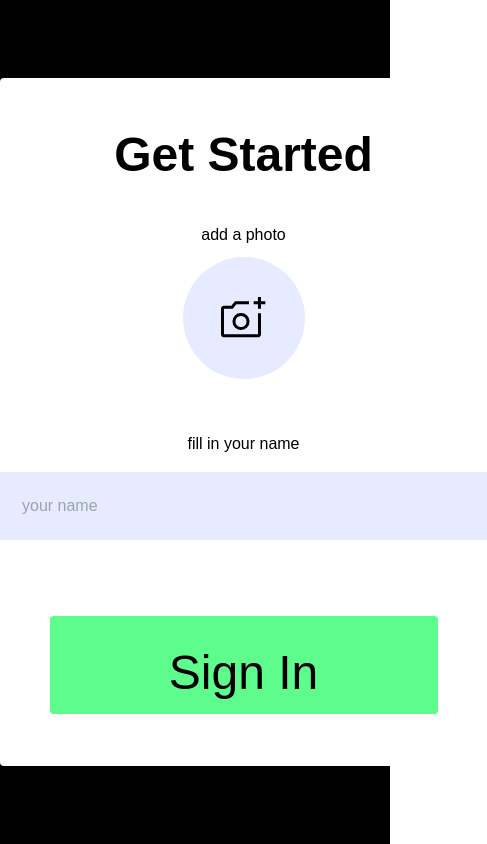
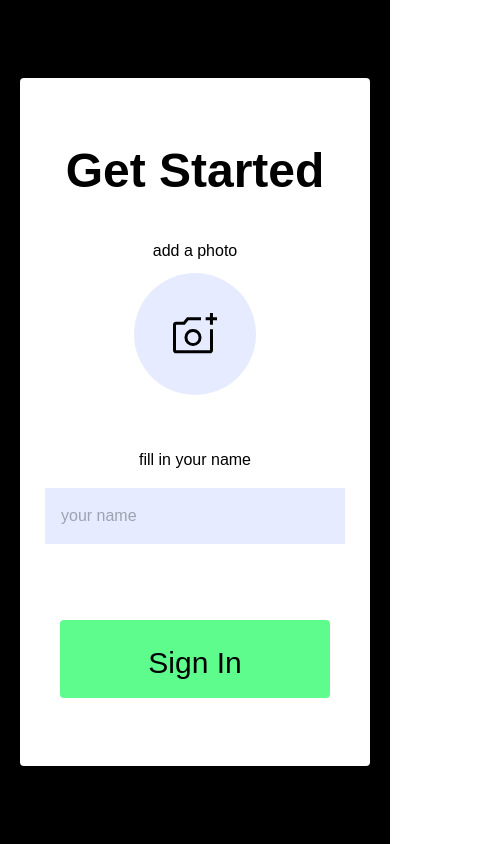
Before and after one commit to MatthewKK01/Unilab-Todo, a React (Vite) app: page /login in a window 390 px wide. Shown: the whole page, 487 px wide, since content can reach past the window. Built offline with nearby package versions, Linux system fonts and the light colour scheme; a web font is replaced by a local one.

Commit message:
added responsive

```diff
--- a/src/components/Header.jsx
+++ b/src/components/Header.jsx
@@ -2,6 +2,7 @@
 import { useContext } from "react";
 import { UserContext } from "../context/UserProvider";
 import { useEffect } from "react";
+import { Link } from "react-router-dom";
 function Header() {
   const [data, setData] = useContext(UserContext);
 
@@ -10,7 +11,10 @@ function Header() {
 
   return (
     <header className="flex justify-between items-center mb-[35px] bg-black py-6 px-7">
-      <h1 className="text-white font-black text-4xl">TODO</h1>
+      <Link to="/">
+        {" "}
+        <h1 className="text-white font-black text-4xl">TODO</h1>
+      </Link>
       <article className="flex flex-row items-center gap-5">
         <p className="  text-white font-light text-[22px]">{user.name}</p>
         <img
--- a/src/components/Todo.jsx
+++ b/src/components/Todo.jsx
@@ -7,7 +7,7 @@ export default function Todo({ todo, deleteTodo, completeTodo }) {
       key={todo.id}
       className={`${
         todo.completed ? `bg-gray-300` : `bg-black`
-      } mb-4 pr-[11.7px] pl-6 py-[11.5px] h-[54px] w-[595px] flex justify-between items-center`}
+      } mb-4 pr-[11.7px] pl-6 py-[11.5px] sm:w-5/6 sm:h-14 md:h-[54px] md:w-[595px] flex justify-between items-center`}
     >
       <p className={`${todo.completed && `line-through`} text-white`}>
         {todo.task}
--- a/src/pages/Login.jsx
+++ b/src/pages/Login.jsx
@@ -36,11 +36,15 @@ function Login() {
 
   return (
     <div className="h-full flex bg-black">
-      <div className="w-[588px] flex flex-col items-center justify-center m-auto  h-[688px] bg-white rounded-[4px]">
+      <div className="md:w-[588px] sm:w-[350px] flex flex-col items-center justify-center m-auto  h-[688px] bg-white rounded-[4px]">
         <h1 className="text-5xl capitalize font-semibold mb-11">get started</h1>
         <p className="mb-[10px]">add a photo</p>
         <label className="mb-[53px]" htmlFor="img-upload">
-          <div className="bg-[#E6EBFF] flex items-center justify-center w-[122px] h-[122px] cursor-pointer rounded-full hover:bg-[#5EFC8D]">
+          <div
+            className="bg-[#E6EBFF]
+             flex items-center justify-center w-[122px] h-[122px]
+          cursor-pointer rounded-full hover:bg-[#5EFC8D]"
+          >
             <svg
               xmlns="http://www.w3.org/2000/svg"
               width="44.3"
@@ -68,14 +72,18 @@ function Login() {
         <input
           id="name"
           onChange={handleInputChange}
-          className="mb-[76px] w-[487px] p-[22px] bg-[#E6EBFF]"
+          className="mb-[76px] md:w-[487px]  md:p-[22px] bg-[#E6EBFF] sm:w-[300px] sm:p-4"
           placeholder="your name"
           type="text"
         />
 
         <button
           onClick={changeHandler}
-          className="capitalize w-[388px] h-[98px] text-black font-light  text-5xl rounded-[4px] pt-4 px-[58px] bg-[#5EFC8D] hover:bg-black hover:text-white"
+          className="capitalize md:w-[388px] md:h-[98px]
+           text-black font-light sm:text-3xl md:text-5xl rounded-[4px]
+            md:pt-4 sm:pt-2 px-[58px] bg-[#5EFC8D]
+            sm:w-[270px] sm:h-[78px]
+            hover:bg-black hover:text-white"
         >
           sign in
         </button>
--- a/src/pages/StartHere.jsx
+++ b/src/pages/StartHere.jsx
@@ -58,12 +58,12 @@ function StartHere() {
           </text>
         </g>
       </svg>
-      <h1 className="text-white font-semibold mt-[46px] mb-[149px] text-[54px] capitalize">
+      <h1 className="text-white  font-semibold md:mt-[46px] md:mb-[149px] lg:text-[54px] capitalize sm:text-center sm:text-3xl sm:mt-16 sm:mb-24">
         Keep Track Of Daily Tasks In Life
       </h1>
       <button
         onClick={() => navigate("/login")}
-        className="capitalize w-[388px] h-[98px] text-black font-light  text-5xl rounded-[4px] pt-4 px-[58px] bg-[#5EFC8D] hover:bg-white"
+        className="sm:w-72  sm:text-3xl sm:pt-2 capitalize md:w-[388px] h-[98px] text-black font-light  md:text-5xl rounded-[4px] md:pt-4 md:px-[58px] bg-[#5EFC8D] hover:bg-white"
       >
         get started
       </button>
--- a/src/pages/TodoList.jsx
+++ b/src/pages/TodoList.jsx
@@ -37,13 +37,13 @@ function TodoList() {
     <div>
       <Header />
       <div className="flex flex-col justify-center items-center">
-        <h1 className="capitalize mb-[27px] text-black font-semibold text-[42px]">
+        <h1 className="capitalize md:mb-[27px] text-black font-semibold sm:text-3xl md:text-[42px] sm:mb-20">
           add your daily tasks
         </h1>
-        <div className="w-[595px] mb-[76px] flex items-center ">
+        <div className="md:w-[595px] sm:w-5/6 sm:h-14 sm:mb-10 sm:m-auto md:mb-[76px] flex items-center ">
           <input
             id="name"
-            className="focus:outline-none h-[76px] w-[487px] rounded-r-none rounded-[4px] p-[22px] bg-[#E6EBFF]"
+            className="focus:outline-none md:h-[76px] sm:w-full sm:h-full md:w-[487px] rounded-r-none rounded-[4px] md:p-[22px] bg-[#E6EBFF]"
             placeholder="my task"
             value={taskName}
             type="text"
@@ -53,7 +53,7 @@ function TodoList() {
           />
           <button
             onClick={submitHandler}
-            className="bg-[#5EFC8D] w-[108px] rounded-[4px] font-light text-[32px] rounded-l-none py-4 px-[22px] h-[76px]"
+            className="bg-[#5EFC8D] md:w-[108px] sm:h-full sm:w-10 rounded-[4px] font-light md:text-[32px] rounded-l-none md:py-4 md:px-[22px] md:h-[76px]"
           >
             Add
           </button>
--- a/tailwind.config.js
+++ b/tailwind.config.js
@@ -2,6 +2,22 @@
 export default {
   content: ["./index.html", "./src/**/*.{js,ts,jsx,tsx}"],
   theme: {
+    screens: {
+      sm: "375px",
+      // => @media (min-width: 640px) { ... }
+
+      md: "768px",
+      // => @media (min-width: 768px) { ... }
+
+      lg: "1024px",
+      // => @media (min-width: 1024px) { ... }
+
+      xl: "1280px",
+      // => @media (min-width: 1280px) { ... }
+
+      "2xl": "1536px",
+      // => @media (min-width: 1536px) { ... }
+    },
     extend: {},
   },
   plugins: [],
```
